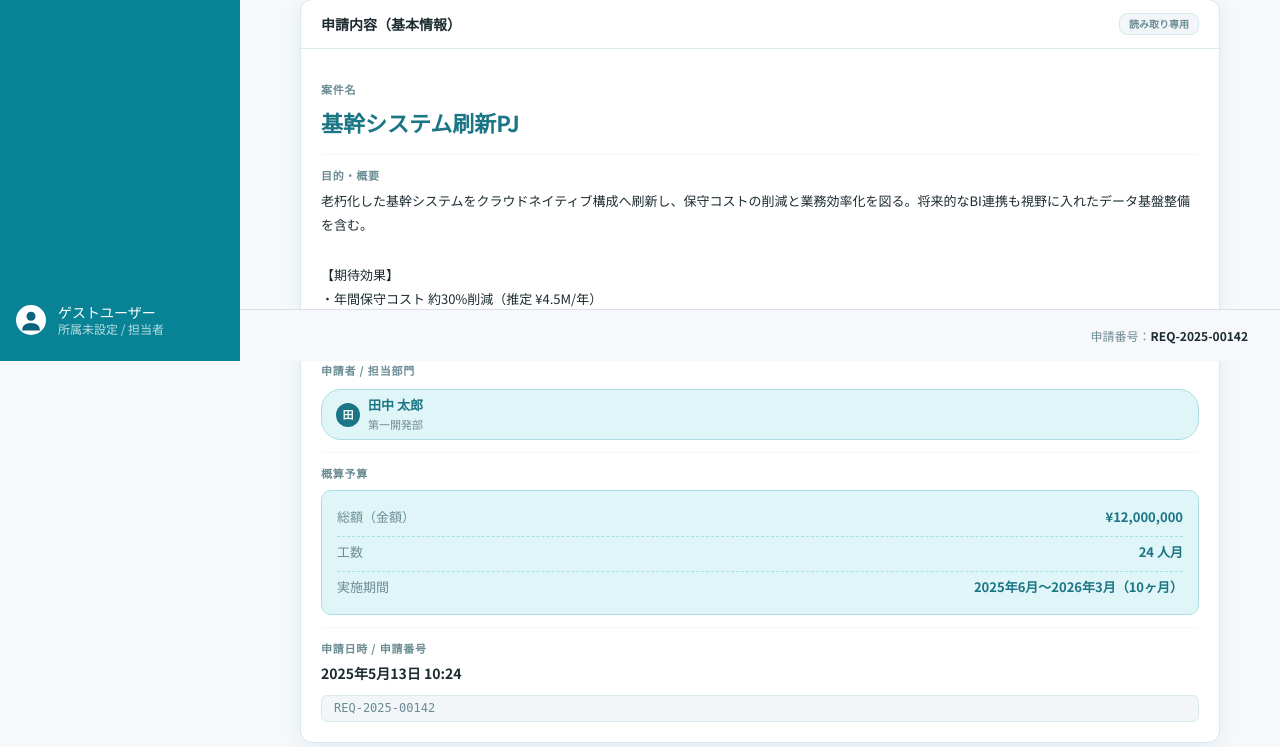
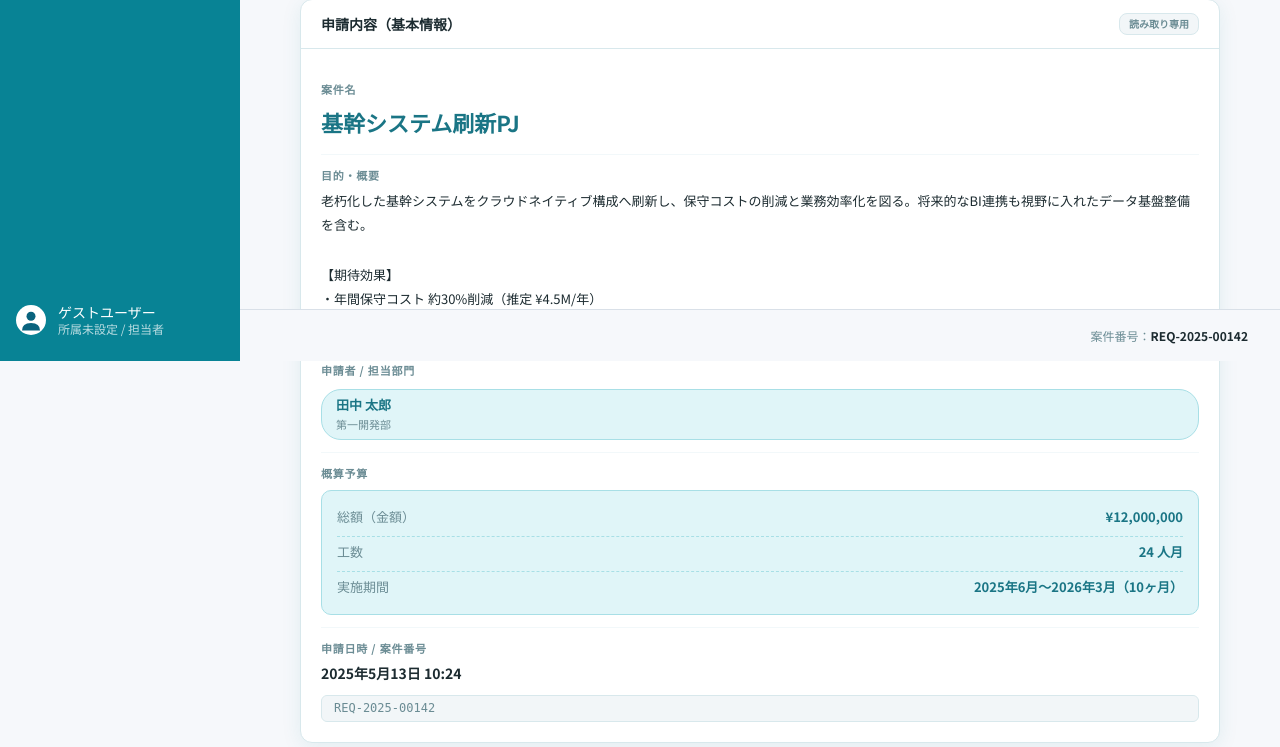
Before and after one commit to kubota-a/dev-management-app, a Flask app: template templates/applicant_project_status.html in a window 1280 px wide. Shown: the part 439-1186 px from the top of the page. Run offline with Flask 3, Linux system fonts and the light colour scheme; the template is opened without the code that fills it, so the values that code supplies are empty.

Commit message:
style: 申請状況確認画面の表示文言の調整・不要なUI要素を削除 (#10)

```diff
--- a/templates/applicant_project_status.html
+++ b/templates/applicant_project_status.html
@@ -88,7 +88,6 @@
 .mock-applicant-project-status .ir-value.big { font-size: 22px; font-weight: 900; color: var(--aps-header); }
 .mock-applicant-project-status .ir-value.desc { font-size: 13px; font-weight: 400; line-height: 1.9; white-space: pre-line; }
 .mock-applicant-project-status .person-chip { display: inline-flex; align-items: center; gap: 8px; background: var(--aps-teal-light); border: 1px solid var(--aps-teal-mid); padding: 5px 14px; border-radius: 20px; margin-top: 4px; }
-.mock-applicant-project-status .pc-av { width: 24px; height: 24px; background: var(--aps-header); border-radius: 50%; display: flex; align-items: center; justify-content: center; font-size: 11px; font-weight: 700; color: #fff; }
 .mock-applicant-project-status .pc-name { font-size: 13px; font-weight: 600; color: var(--aps-header); }
 .mock-applicant-project-status .pc-dept { font-size: 11px; color: var(--aps-muted); }
 .mock-applicant-project-status .budget-box { background: var(--aps-teal-light); border: 1px solid var(--aps-teal-mid); border-radius: 10px; padding: 13px 15px; margin-top: 4px; }
@@ -180,9 +179,9 @@
 【期待効果】
 ・年間保守コスト 約30%削減（推定 ¥4.5M/年）
 ・デプロイリードタイム 5日 → 0.5日</div></div>
-          <div class="info-row"><div class="ir-label">申請者 / 担当部門</div><div class="person-chip" style="margin-top:6px;"><div class="pc-av">田</div><div><div class="pc-name">田中 太郎</div><div class="pc-dept">第一開発部</div></div></div></div>
+          <div class="info-row"><div class="ir-label">申請者 / 担当部門</div><div class="person-chip" style="margin-top:6px;"><div><div class="pc-name">田中 太郎</div><div class="pc-dept">第一開発部</div></div></div></div>
           <div class="info-row"><div class="ir-label">概算予算</div><div class="budget-box"><div class="bb-row"><span class="bb-key">総額（金額）</span><span class="bb-val">¥12,000,000</span></div><div class="bb-row"><span class="bb-key">工数</span><span class="bb-val">24 人月</span></div><div class="bb-row"><span class="bb-key">実施期間</span><span class="bb-val">2025年6月〜2026年3月（10ヶ月）</span></div></div></div>
-          <div class="info-row" style="padding-bottom:0;border-bottom:none;"><div class="ir-label">申請日時 / 申請番号</div><div class="ir-value">2025年5月13日 10:24</div><div class="req-num-chip">REQ-2025-00142</div></div>
+          <div class="info-row" style="padding-bottom:0;border-bottom:none;"><div class="ir-label">申請日時 / 案件番号</div><div class="ir-value">2025年5月13日 10:24</div><div class="req-num-chip">REQ-2025-00142</div></div>
         </div>
       </div>
     </div>
@@ -205,7 +204,7 @@
   {% set footer_info_text = "" %}
   {% set footer_info_value = "" %}
   {% set footer_actions %}
-    <div class="applicant-project-status-footer-info">申請番号：<strong>REQ-2025-00142</strong></div>
+    <div class="applicant-project-status-footer-info">案件番号：<strong>REQ-2025-00142</strong></div>
     <div class="applicant-project-status-footer-btns is-hidden" id="applicantProjectStatusFooterBtns">
       <button type="button" class="applicant-project-status-footer-btn-withdraw" onclick="showApplicantProjectStatusToast('申請を取り消しました（モック）')">取り消す</button>
       <button type="button" class="applicant-project-status-footer-btn-reapply" onclick="showApplicantProjectStatusToast('内容をコピーして再申請フォームへ（モック）')">内容をコピーして再編集 →</button>
```
